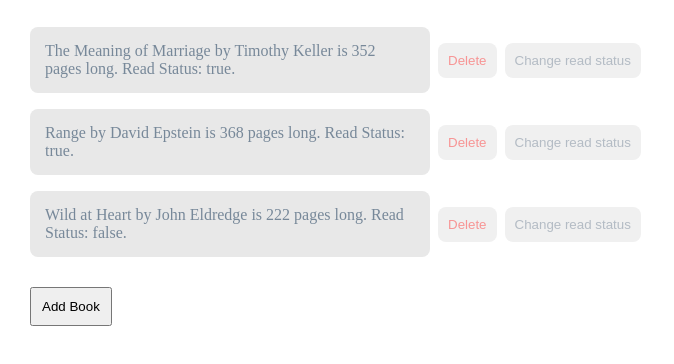
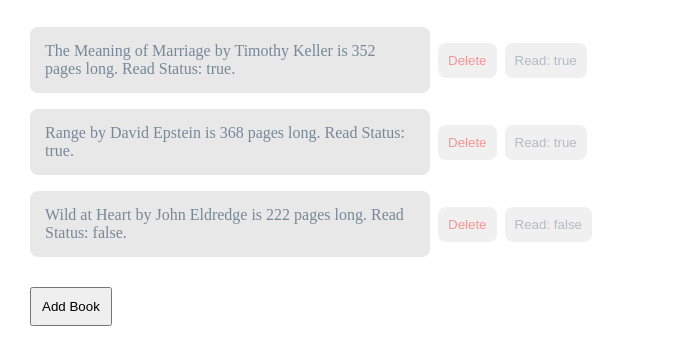
Before and after one commit to djcrago/library, a plain HTML site: page index.html in a window 1280 px wide. Shown: the part 70-434 px from the top of the page, without its empty margins (0-674 px from the left). Drawn offline with Linux system fonts and the light colour scheme.

Commit message:
Click button to change read: true to read: false

```diff
--- a/javascript.js
+++ b/javascript.js
@@ -68,7 +68,10 @@
     bookContainer.appendChild(deleteBtn);
     let statusBtn = document.createElement('button');
         statusBtn.classList.toggle('status');
-        statusBtn.textContent = 'Change read status';
+        statusBtn.textContent = `Read: ${book.read}`;
+        statusBtn.addEventListener('click', () => {
+            statusBtn.textContent = `Read: ${!book.read}`;
+        });
     bookContainer.appendChild(statusBtn)
     list.appendChild(bookContainer);
 }
--- a/style.css
+++ b/style.css
@@ -31,6 +31,7 @@
 
 button {
     padding: 10px;
+    cursor: pointer;
 }
 
 form {
@@ -63,6 +64,7 @@
     color: rgba(119, 136, 153, 0.5);
 }
 
-.delete:hover {
+.delete:hover,
+.status:hover {
     background-color: rgb(203, 203, 203);
 }
```
